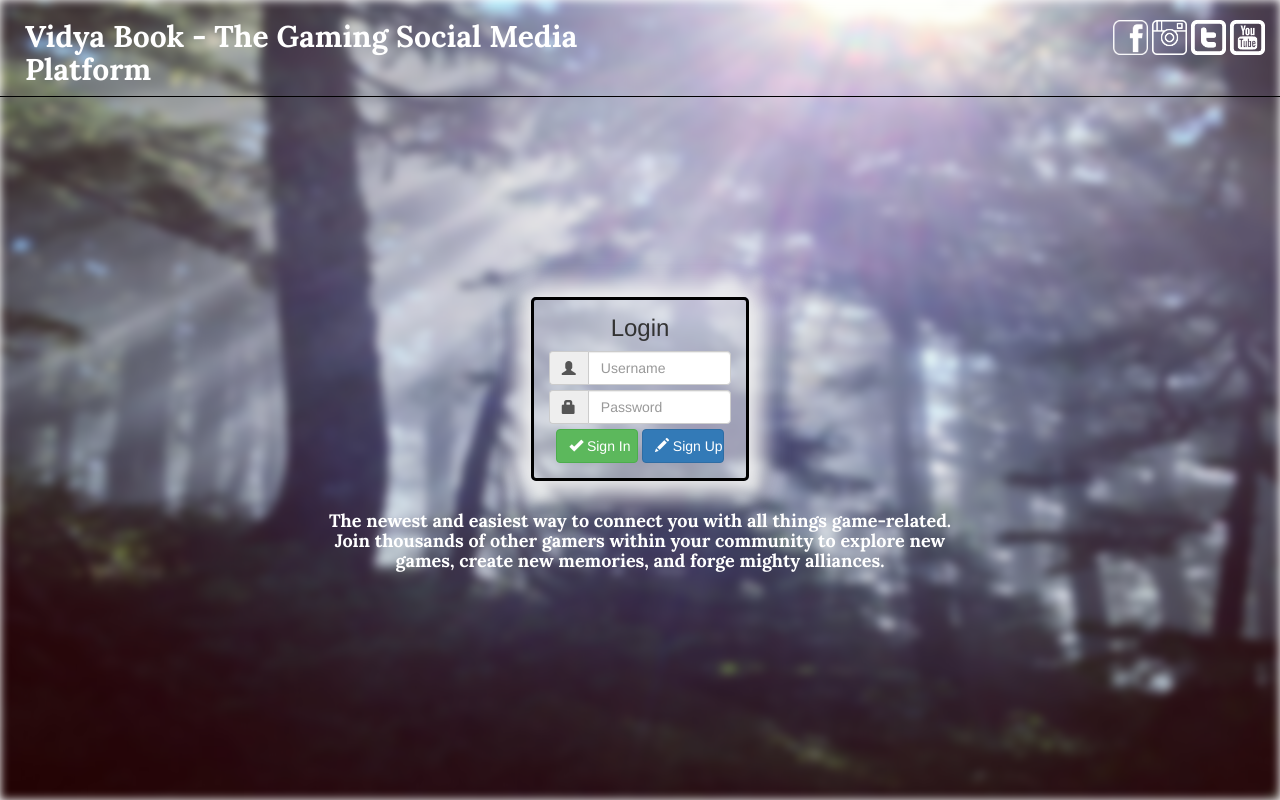
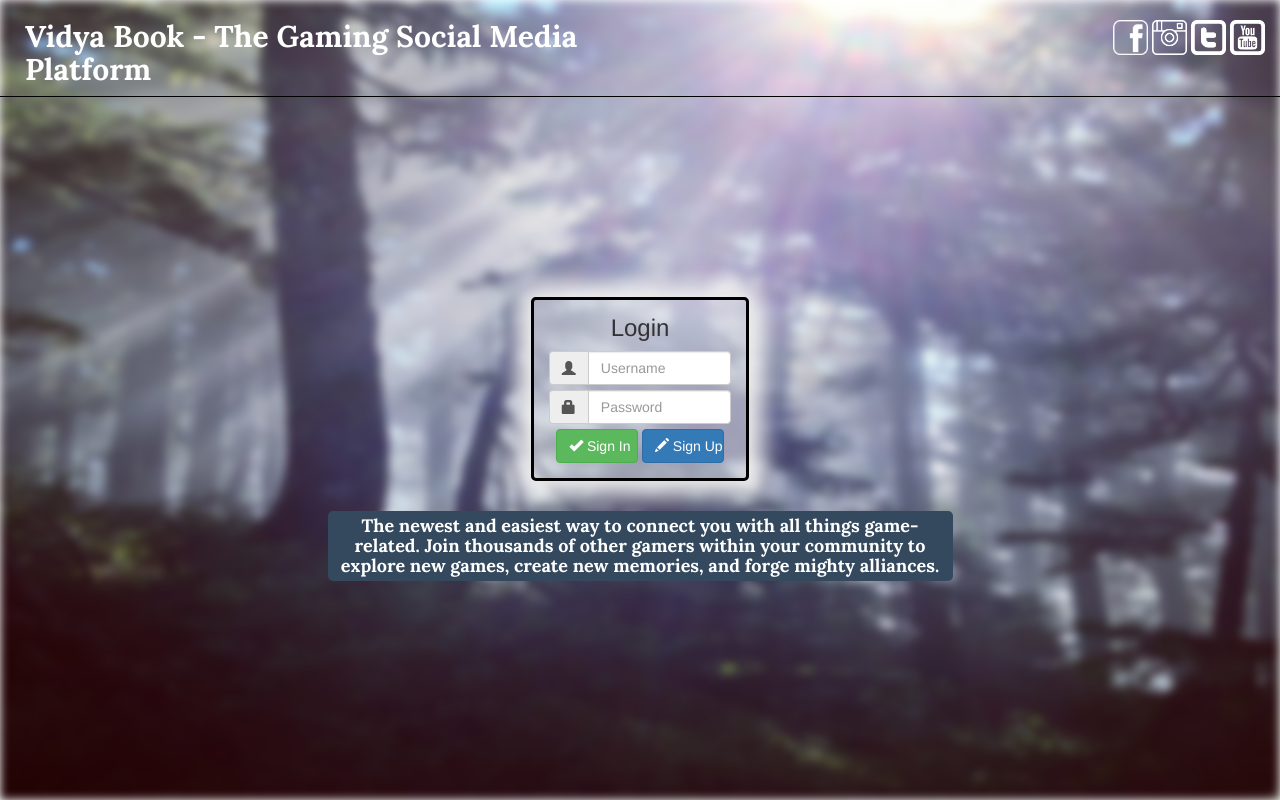
Before and after one commit to dukeayers/cs399_SocialMedia, a Django app: page / in a window 1280 px wide. Run offline with Django 3.2, Linux system fonts and the light colour scheme; parts of the project's set-up code (start-up, migrations or seed data) failed here and were passed over; some libraries are stand-ins or nearby versions.

Commit message:
Fade In Effect on Login
Added a fade in for when the page loads.

```diff
--- a/social/templates/login.html
+++ b/social/templates/login.html
@@ -59,7 +59,7 @@
         </div>
 
     </div>
-    <div class="row">
+    <div class="row loginBox" style="opacity: 0;">
         <div class="col-xs-2 col-xs-offset-5 loginForm text-center">
             <h3 style="margin-top:0;" class="text-center">Login</h3>
             <form action="/" method="post" class="form-horizontal">
@@ -82,8 +82,8 @@
         </div>
     </div>
     <div class="row">
-        <div class="col-xs-6 col-xs-offset-3 text-center" style="margin-top: 20px;">
-            <h4 style="color:white; font-family: 'Lora', serif;">The newest and easiest way to connect you with all things game-related.
+        <div class="col-xs-6 col-xs-offset-3 text-center descriptionText" style="margin-top: 20px; opacity: 0;">
+            <h4 style="color:white; font-family: 'Lora', serif;background: #34495e;padding: 5px; border-radius: 5px;">The newest and easiest way to connect you with all things game-related.
                 Join thousands of other gamers within your community to explore new games, create new memories,
                 and forge mighty alliances.
             </h4>
@@ -97,7 +97,9 @@ $(document).ready(function(){
     var totalHeight = $(document).height();
     var formHeight = $('.loginForm').height();
     var expectedMargin = ((totalHeight)/4);
-
+    $('.descriptionText').animate({opacity: "1"}, 2000, function(){
+        $('.loginBox').animate({opacity: "1"}, 2000);
+    });
     $('.loginForm').css('margin-top', expectedMargin);
 });
 </script>
```
Also changed, not shown: social/db.sqlite3.
